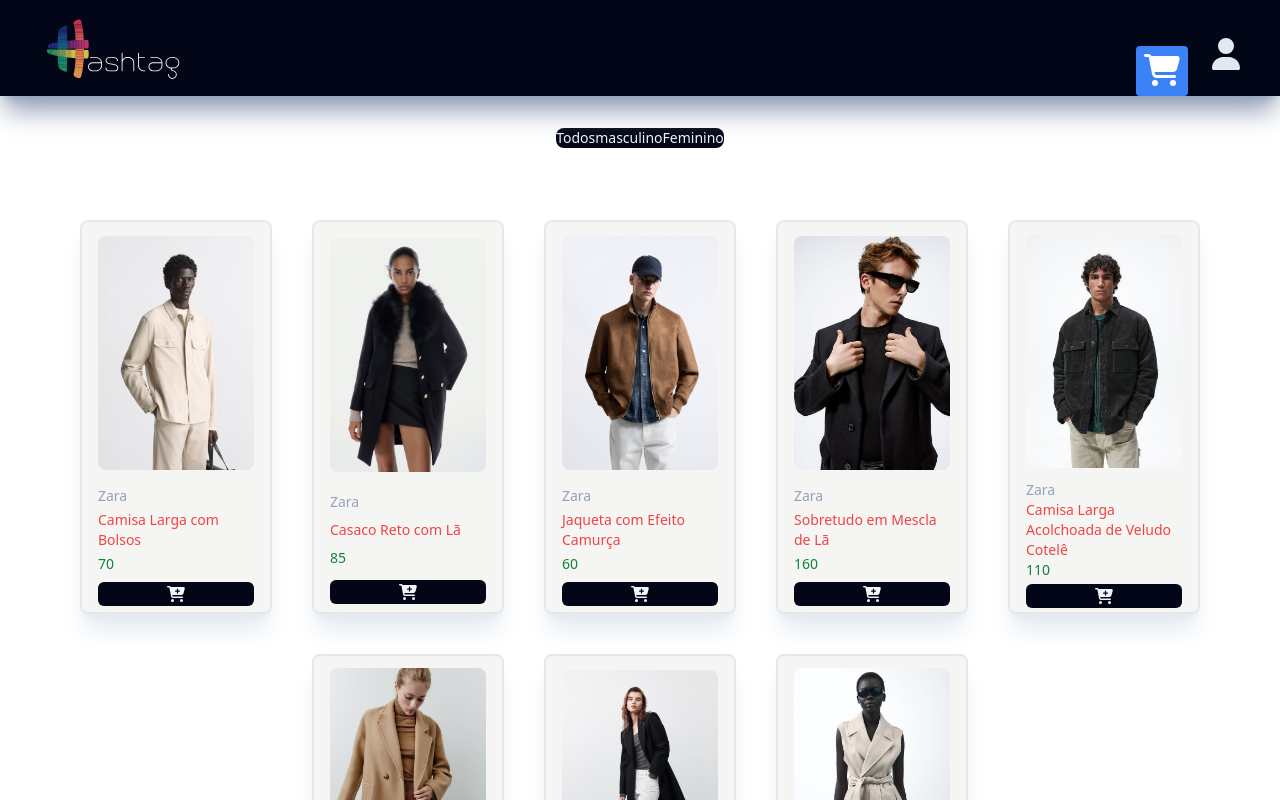
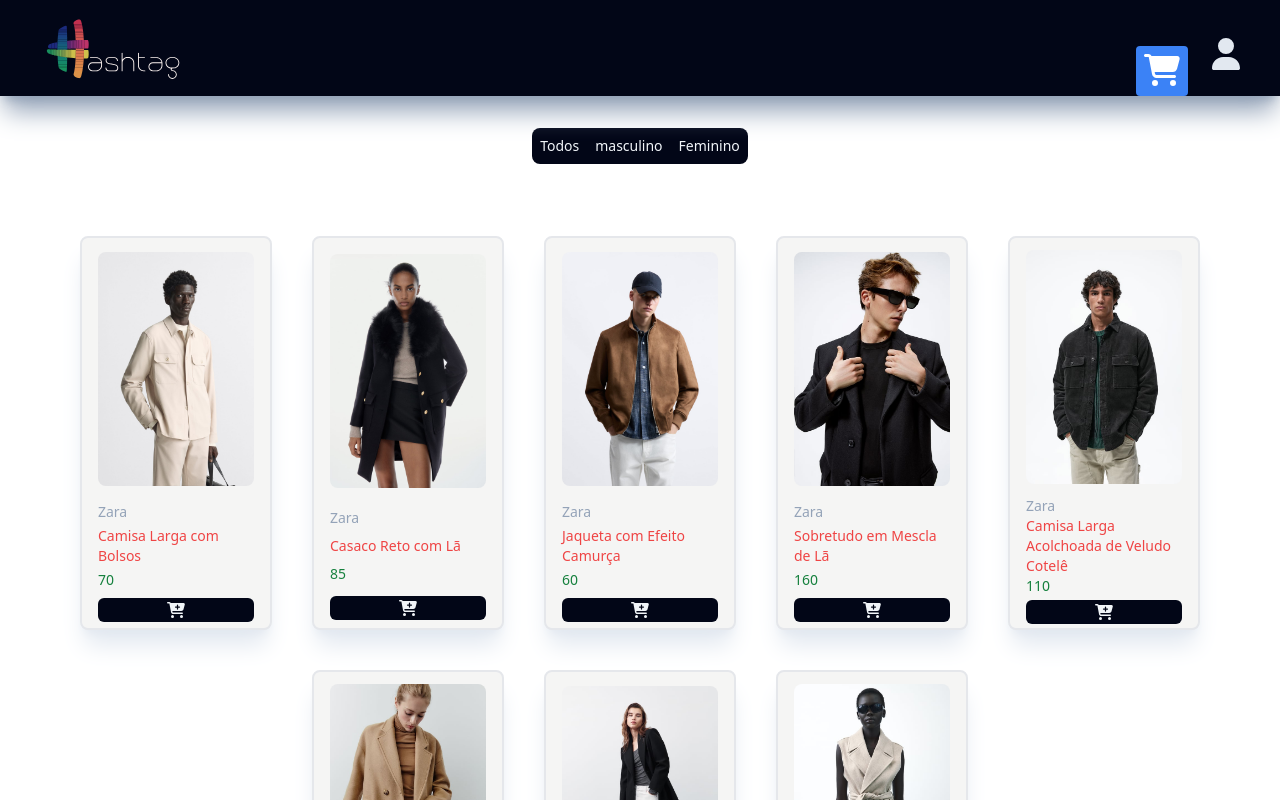
Before and after one commit to EngSivaldo/react-ecommerce, a React (Vite) app in the folder magazineHashtagR/: page / in a window 1280 px wide. Shown: the top 800 px of the page. Built offline with nearby package versions, Linux system fonts and the light colour scheme.

Commit message:
Implementando a filtragem por gênero

```diff
--- a/magazineHashtagR/src/App.jsx
+++ b/magazineHashtagR/src/App.jsx
@@ -6,45 +6,52 @@
 import { Routes, Route } from "react-router-dom";
 import { CartContext } from "./context/CartContext";
 
+// Componente principal do aplicativo
 function App() {
+  // Estado para controlar se o carrinho está aberto
   const [isCartOpen, setIsCartOpen] = useState(false);
+  // Estado para armazenar os itens do carrinho
   const [cartItems, setCartItems] = useState({});
 
+  // Função para alternar o estado de abertura do carrinho
   const toggleIsCartOpen = () => {
     setIsCartOpen(!isCartOpen);
-  }
+  };
 
+  // Função para remover um item do carrinho
   const removeFromCart = (productId) => {
-    const carItemsCopy = { ...cartItems };
-    delete carItemsCopy[productId];
-    setCartItems(carItemsCopy);
-  }
+    const cartItemsCopy = { ...cartItems };
+    delete cartItemsCopy[productId];
+    setCartItems(cartItemsCopy);
+  };
 
+  // Função para adicionar um item ao carrinho
   const addToCart = (productId) => {
     const updatedCart = {
       ...cartItems,
-      [productId]: (cartItems[productId] ?? 0) + 1 ,
+      [productId]: (cartItems[productId] ?? 0) + 1,
     };
     setCartItems(updatedCart);
   };
-  //funcao retira do carrinho
+
+  // Função para diminuir a quantidade de um item no carrinho
   const decreaseUnit = (productId) => {
     if (cartItems[productId] > 1) {
       const updatedCart = {
         ...cartItems,
-        [productId]: cartItems[productId] - 1 ,
+        [productId]: cartItems[productId] - 1,
       };
       setCartItems(updatedCart);
-
     } else {
       removeFromCart(productId);
     }
-
   };
 
   return (
-    <CartContext.Provider value={{ isCartOpen, toggleIsCartOpen, cartItems, setCartItems, addToCart, decreaseUnit , removeFromCart, }}>
+    <CartContext.Provider value={{ isCartOpen, toggleIsCartOpen, cartItems, setCartItems, addToCart, decreaseUnit, removeFromCart }}>
+      {/* Componente do cabeçalho */}
       <Header />
+      {/* Definição das rotas do aplicativo */}
       <Routes>
         <Route path='/' element={<Home />} />
         <Route path='/checkout' element={<Checkout />} />
--- a/magazineHashtagR/src/pages/HomePage/Home.jsx
+++ b/magazineHashtagR/src/pages/HomePage/Home.jsx
@@ -1,13 +1,15 @@
 import CartOverlay from "../../components/Cart/CartOverlay";
 import MainSection from "./MainSection";
 
+// Componente principal da página inicial
 const Home = () => {
   return (
     <>
+      {/* Componente que exibe a sobreposição do carrinho de compras */}
       <CartOverlay />
+      {/* Componente que exibe a seção principal com filtros e produtos */}
       <MainSection />
     </>
-
   );
 };
 
--- a/magazineHashtagR/src/pages/HomePage/MainSection.jsx
+++ b/magazineHashtagR/src/pages/HomePage/MainSection.jsx
@@ -1,13 +1,15 @@
-import ProductFilters from "./productFilter";
-import PorductsContainer from "./ProductsContainer";
+import { useState } from "react";
+import ProductFilters from "./productFilter"; // Ajuste para corresponder ao nome do arquivo
+import ProductsContainer from "./ProductsContainer";
 
-const MainSection = () =>{
+const MainSection = () => {
+  const [femaleProducts, setFemaleProducts] = useState(null);
   return (
     <>
-      <ProductFilters />
-      <PorductsContainer />
+      <ProductFilters setFemaleProducts={setFemaleProducts} />
+      <ProductsContainer femaleProducts={femaleProducts} />
     </>
   );
 };
 
-export default MainSection;
+export default MainSection
--- a/magazineHashtagR/src/pages/HomePage/ProductsContainer.jsx
+++ b/magazineHashtagR/src/pages/HomePage/ProductsContainer.jsx
@@ -1,17 +1,26 @@
+// Importa o catálogo de produtos da pasta utils
 import { catalog } from '../../utils/catalog'
+
+// Importa o componente ProductCard
 import ProductCard from './ProductCard';
 
-const PorductsContainer = () => {
+// Define o componente ProductsContainer que recebe femaleProducts como prop
+const ProductsContainer = ({ femaleProducts }) => {
   return (
-    <section className='conatiner flex flex-wrap mx-auto p-10 justify-center gap-10'>
-      {catalog.map((product) => (
-        <ProductCard key={`product_${product.id}_key`} {...product} />
-        ))}
-
+    // Define uma seção com classes de estilo para layout responsivo
+    <section className='container flex flex-wrap mx-auto p-10 justify-center gap-10'>
+      {
+        // Se femaleProducts não for nulo, filtra os produtos femininos do catálogo
+        (femaleProducts !== null ? catalog.filter((p) => p.feminine === femaleProducts)
+        // Caso contrário, usa todo o catálogo
+        : catalog).map((product) => (
+          // Renderiza um ProductCard para cada produto, usando o id do produto como chave
+          <ProductCard key={`product_${product.id}_key`} {...product} />
+        ))
+      }
     </section>
   )
-
 }
 
-
-export default PorductsContainer;
+// Exporta o componente ProductsContainer como padrão
+export default ProductsContainer;
--- a/magazineHashtagR/src/pages/HomePage/productFilter.jsx
+++ b/magazineHashtagR/src/pages/HomePage/productFilter.jsx
@@ -1,17 +1,17 @@
-import PorductsContainer from "./ProductsContainer"
+import ProductsContainer from "./ProductsContainer"
 
-const ProductFilters = () =>{
+const ProductFilters = ({ setFemaleProducts }) =>{
   return (
     <section className="flex justify-center items-center py-8 ">
-      <input id="filter-0" type="radio" name="filter-selection" className="hidden"/>
-      <label className="rounded-s-lg bg-slate-950 hover:bg-slate-80p-2 text-sm text-slate-100 cursor-pointer" htmlFor="filter-0">Todos</label>
-      <input id="filter-1" type="radio" name="filter-selection" className="hidden"/>
-      <label className=" bg-slate-950 hover:bg-slate-80p-2 text-sm text-slate-100 cursor-pointer" htmlFor="filter-1">masculino</label>
-      <input id="filter-2" type="radio" name="filter-selection" className="hidden"/>
-      <label dir="rtl" className="rounded-s-lg bg-slate-950 hover:bg-slate-80p-2 text-sm text-slate-100 cursor-pointer" htmlFor="filter-2">Feminino</label>
+      <input id="filter-0" type="radio" name="filter-selection" className="hidden" onClick={() => setFemaleProducts(null)}/>
+      <label className="rounded-s-lg bg-slate-950 hover:bg-slate-800 p-2 text-sm text-slate-100 cursor-pointer" htmlFor="filter-0">Todos</label>
+      <input id="filter-1" type="radio" name="filter-selection" className="hidden" onClick={() => setFemaleProducts(false)}/>
+      <label className="bg-slate-950 hover:bg-slate-800 p-2 text-sm text-slate-100 cursor-pointer" htmlFor="filter-1">masculino</label>
+      <input id="filter-2" type="radio" name="filter-selection" className="hidden" onClick={() => setFemaleProducts(true)}/>
+      <label dir="rtl" className="rounded-s-lg bg-slate-950 hover:bg-slate-800 p-2 text-sm text-slate-100 cursor-pointer" htmlFor="filter-2">Feminino</label>
     </section>
   )
 
 }
 
-export default ProductFilters
+export default ProductFilters;
```
